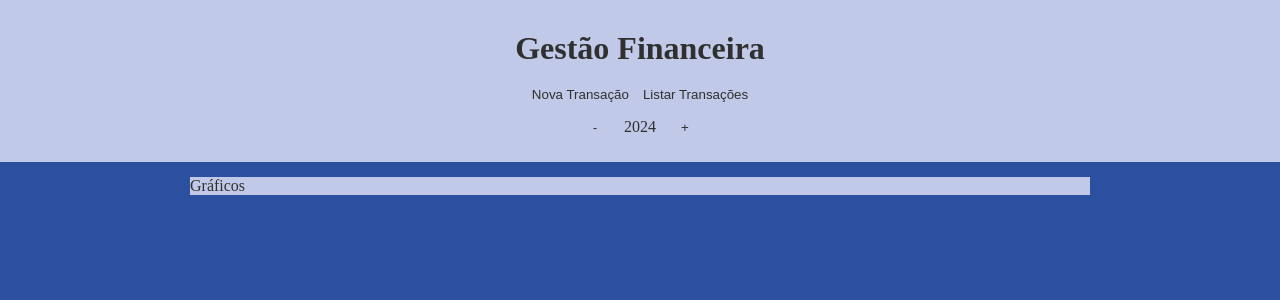
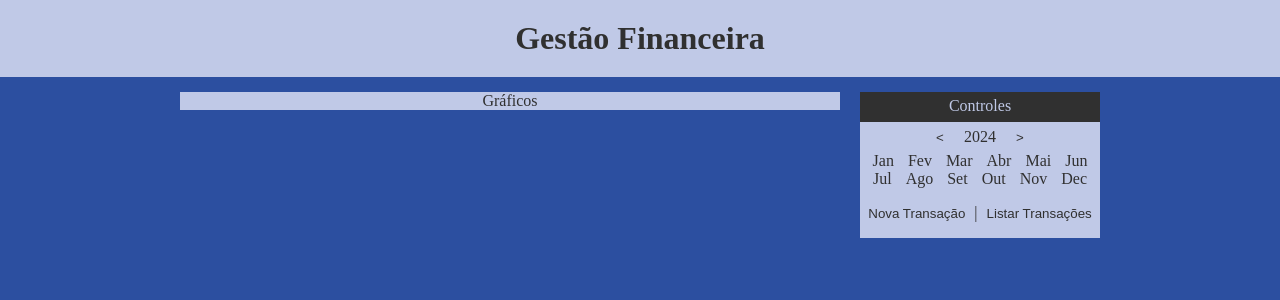
Before and after one commit to Johsep06/gestao-financeira, a Flask app: page / in a window 1280 px wide. Shown: the top 300 px of the page. Run offline with Flask 3, Linux system fonts and the light colour scheme.

Commit message:
criado container de controles e inicio do desenvolvimento dele

```diff
--- a/main.py
+++ b/main.py
@@ -2,15 +2,12 @@ from flask import Flask
 
 from src import src
 from routes.home import home_route
-# from database import database
+from database import database
 
 app = Flask(__name__)
 
 app.register_blueprint(home_route)
-
+database.init_db()
 
 if __name__ == '__main__':
     app.run(debug=True)
-    # print(database.get_by_id(120))
-
-    ...
--- a/routes/home.py
+++ b/routes/home.py
@@ -11,3 +11,7 @@ def home():
 def get_year():
     today = datetime.date.today()
     return jsonify({'year':today.year})
+
+@home_route.route('/controls')
+def render_controls():
+    return render_template('controls.html')
--- a/static/css/style.css
+++ b/static/css/style.css
@@ -18,7 +18,7 @@ body {
 }
 
 /*
-* ========== Formatação Cabeçalho ==========
+* Formatação Cabeçalho *************************
 */
 
 header {
@@ -27,10 +27,75 @@ header {
     padding: 20px;
 }
 
+/*
+* Formatação Centro *************************
+*/
+
+main {
+    margin: 15px auto;
+    width: 920px;
+    text-align: center;
+}
+
+#controls, #charts {
+    background-color: var(--cor-sec);
+}
+
+/*
+* Formatação Menu *************************
+*/
+
+#controls {
+    width: 240px;
+    float: right;
+}
+
+#controls > p {
+    background-color: var(--cor-ter);
+    color: var(--cor-sec);
+    height: 30px;
+    display: block;
+    padding-top: 5px;
+    /* text-align: center; */
+}
+
+#controls .container {
+    margin-bottom: 10px;
+}
+
+.selector {
+    display: inline-block;
+    position: relative;
+    cursor: pointer;
+}
+
+.selector input[type="radio"] {
+    position: absolute;
+    opacity: 0;
+    cursor: pointer;
+}
+
+.selector span {
+    padding: 0 5px;
+    /* padding: 10px 20px;
+    border: 1px solid #ccc; */
+    border-radius: 5px;
+    text-align: center;
+    display: inline-block;
+    /* background-color: #f9f9f9; */
+}
+
+.selector input[type="radio"]:checked + span {
+    background-color: var(--cor-ter);
+    color: white;
+}
+
 button {
     background-color: inherit;
     border: none;
     color: var(--cor-ter);
+    padding: 0;
+    height: 30px;
 }
 
 button:hover {
@@ -40,27 +105,25 @@ button:hover {
 
 }
 
-h1, header button {
-    padding: 10px 5px;
+#sub, #add {
+    width: 30px;
+
 }
 
-div button {
-    padding: 0;
-    height: 30px;
-    width: 30px;
+#new, #list {
+    padding: 5px;
 }
 
-div p {
+#sub + p {
     display: inline;
     padding: 10px;
 }
 
 /*
-* ========== Formatação Centro ==========
+* Formatação Gráficos *************************
 */
 
-main {
-    background-color: var(--cor-sec);
-    margin: 15px auto;
-    width: 900px;
+#charts {
+    width: 660px;
+    float: left;
 }
--- /dev/null
+++ b/static/js/config.js
@@ -0,0 +1,26 @@
+var year = 2024;
+
+async function getYear() {
+    try {
+        const response = await fetch('/year');
+
+        if (!response.ok) {
+            throw new Error('Network response was not ok');
+        }
+
+        const data = await response.json();
+        year = data.year;
+    } catch (error) {
+        console.error('Error fetching variable:', error);
+    }
+}
+
+function addYear(){
+    this.year += 1;
+    console.log(this.year);
+}
+
+function subYear() {
+    year -= 1;
+    console.log(year);
+}
--- a/static/js/script.js
+++ b/static/js/script.js
@@ -2,6 +2,7 @@ function render_container(route, containerID) {
     fetch(route)
         .then(response => {
             if (!response.ok) {
+                alert('Erro ao carregar os controles')
                 throw new Error('Network response was not ok ' + response.statusText);
             }
             return response.text(); // Retorna a resposta como texto
@@ -15,4 +16,16 @@ function render_container(route, containerID) {
         });
 }
 
-render_container('/year', 'calendar');
+render_container('/controls', 'controls')
+
+// dataAgente1 = [
+//     {value: "{{ Ag1Vit }}", category: "Vitórias"},
+//     {value: "{{ ag1Qtd - Ag1Vit }}", category: "Derrotas"}
+// ];
+// dataAgente2 = [
+//     {value: "{{ Ag2Vit }}", category: "Vitórias"},
+//     {value: "{{ ag2Qtd - Ag2Vit }}", category: "Derrotas"}
+// ];
+
+// am5.ready(createChart("chartdiv", dataAgente1));
+// am5.ready(createChart("chartdiv2", dataAgente2));
--- /dev/null
+++ b/templates/controls.html
@@ -0,0 +1,65 @@
+<p>Controles</p>
+<div class="container"> <!-- Container do Ano -->
+    <form>
+        <button id="sub" onclick="subYear()">&lt;</button>
+            <label class="selector">
+                <input type="radio" name="selector" value="year">
+                <span id="year">2024</span>
+            </label>
+        <button id="add" onclick="addYear()">&gt;</button>
+        <br>
+        <label class="selector">
+            <input type="radio" name="selector" value="jan">
+            <span>Jan</span>
+        </label>
+        <label class="selector">
+            <input type="radio" name="selector" value="fev">
+            <span>Fev</span>
+        </label>
+        <label class="selector">
+            <input type="radio" name="selector" value="mar">
+            <span>Mar</span>
+        </label>
+        <label class="selector">
+            <input type="radio" name="selector" value="abr">
+            <span>Abr</span>
+        </label>
+        <label class="selector">
+            <input type="radio" name="selector" value="mai">
+            <span>Mai</span>
+        </label>
+        <label class="selector">
+            <input type="radio" name="selector" value="jun">
+            <span>Jun</span>
+        </label>
+        <br>
+        <label class="selector">
+            <input type="radio" name="selector" value="jul">
+            <span>Jul</span>
+        </label>
+        <label class="selector">
+            <input type="radio" name="selector" value="ago">
+            <span>Ago</span>
+        </label>
+        <label class="selector">
+            <input type="radio" name="selector" value="set">
+            <span>Set</span>
+        </label>
+        <label class="selector">
+            <input type="radio" name="selector" value="oct">
+            <span>Out</span>
+        </label>
+        <label class="selector">
+            <input type="radio" name="selector" value="nov">
+            <span>Nov</span>
+        </label>
+        <label class="selector">
+            <input type="radio" name="selector" value="dec">
+            <span>Dec</span>
+        </label>
+    </form>
+</div>
+<div class="container"><!-- Container de Listar e Nova -->
+    <button id="new" onclick="subYear()">Nova Transação</button> |
+    <button id="list">Listar Transações</button>
+</div>
--- a/templates/index.html
+++ b/templates/index.html
@@ -4,21 +4,18 @@
         <meta charset="UTF-8">
         <meta name="viewport" content="width=device-width, initial-scale=1.0">
         <link rel="stylesheet" href="{{ url_for('static', filename='css/style.css') }}">
-    <title>Document</title>
+        <title>Gestão Financeira</title>
     </head>
     <body>
         <header>
             <h1>Gestão Financeira</h1>
-        <button id="new">Nova Transação</button>
-        <button id="list">Listar Transações</button>
-        <div>
-            <button>-</button>
-            <p> 2024 </p>
-            <button>+</button>
-        </div>
         </header>
         <main>
-        Gráficos
+            <div id="controls"> <!-- Container dos Controles -->
+            </div>
+            <div id="charts">Gráficos</div>
         </main>
     </body>
+    <script src="{{ url_for('static', filename='js/script.js') }}"></script>
+    <script src="{{ url_for('static', filename='js/config.js') }}"></script>
 </html>
```
Also changed, not shown: static/js/pie-chart.js (added, +31 -0 lines). Lines whose indentation alone changed are shown as unchanged.
